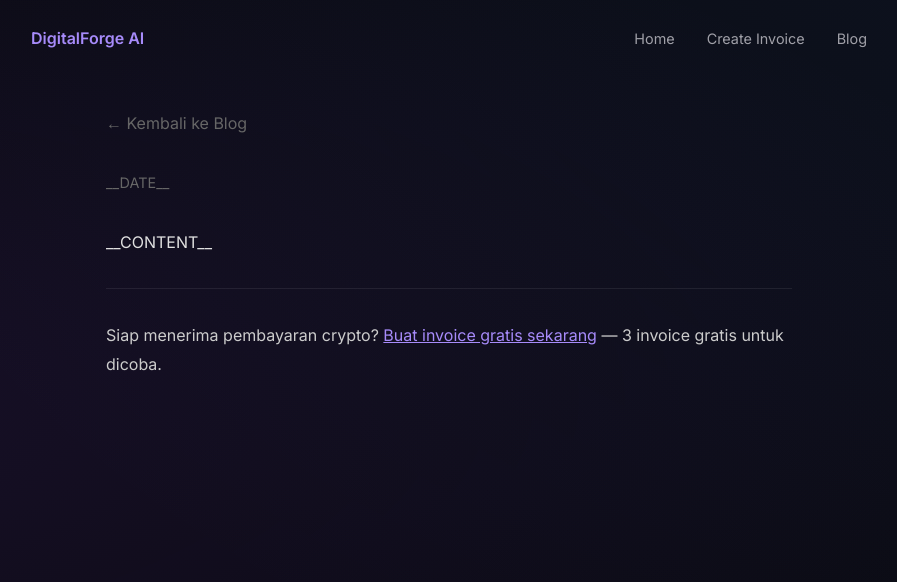
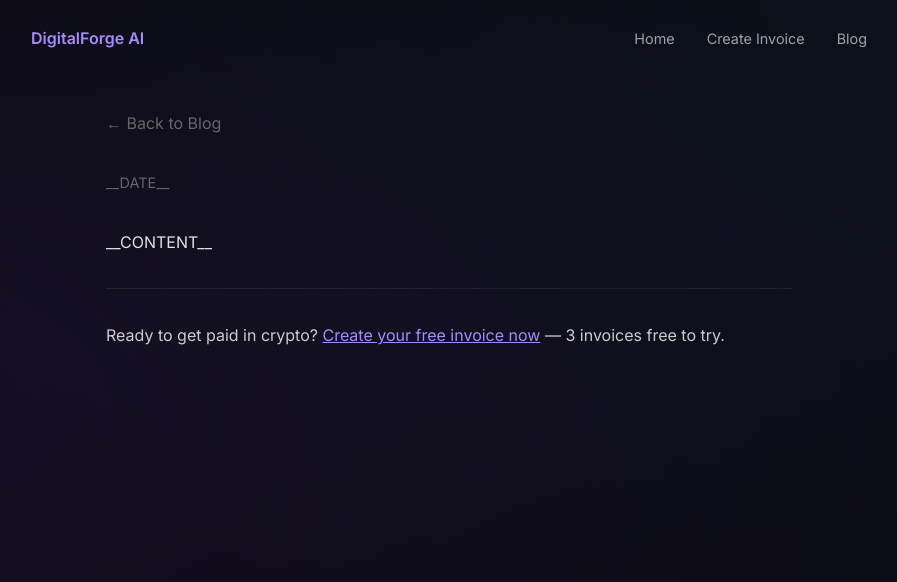
Before and after one commit to djaregithub/digitalforge-ai, a plain HTML site: page frontend/blog/template.html in a window 1280 px wide. Shown: the whole page, without its empty margins (191-1088 px from the left). Drawn offline with Linux system fonts and the light colour scheme.

Commit message:
Fix blog footer: English (was Indonesian)

```diff
--- a/frontend/blog/template.html
+++ b/frontend/blog/template.html
@@ -32,10 +32,10 @@ li{margin-bottom:.5rem}
 <div class="nav-links"><a href="/">Home</a><a href="/create">Create Invoice</a><a href="/blog">Blog</a></div>
 </nav>
 <div class="container">
-<a href="/blog" class="back">&larr; Kembali ke Blog</a>
+<a href="/blog" class="back">&larr; Back to Blog</a>
 <div class="date">__DATE__</div>
 __CONTENT__
-<p style="margin-top:2rem;padding-top:2rem;border-top:1px solid rgba(255,255,255,0.08)">Siap menerima pembayaran crypto? <a href="/create" style="color:#a78bfa">Buat invoice gratis sekarang</a> &mdash; 3 invoice gratis untuk dicoba.</p>
+<p style="margin-top:2rem;padding-top:2rem;border-top:1px solid rgba(255,255,255,0.08)">Ready to get paid in crypto? <a href="/create" style="color:#a78bfa">Create your free invoice now</a> &mdash; 3 invoices free to try.</p>
 </div>
 </body>
 </html>
```
